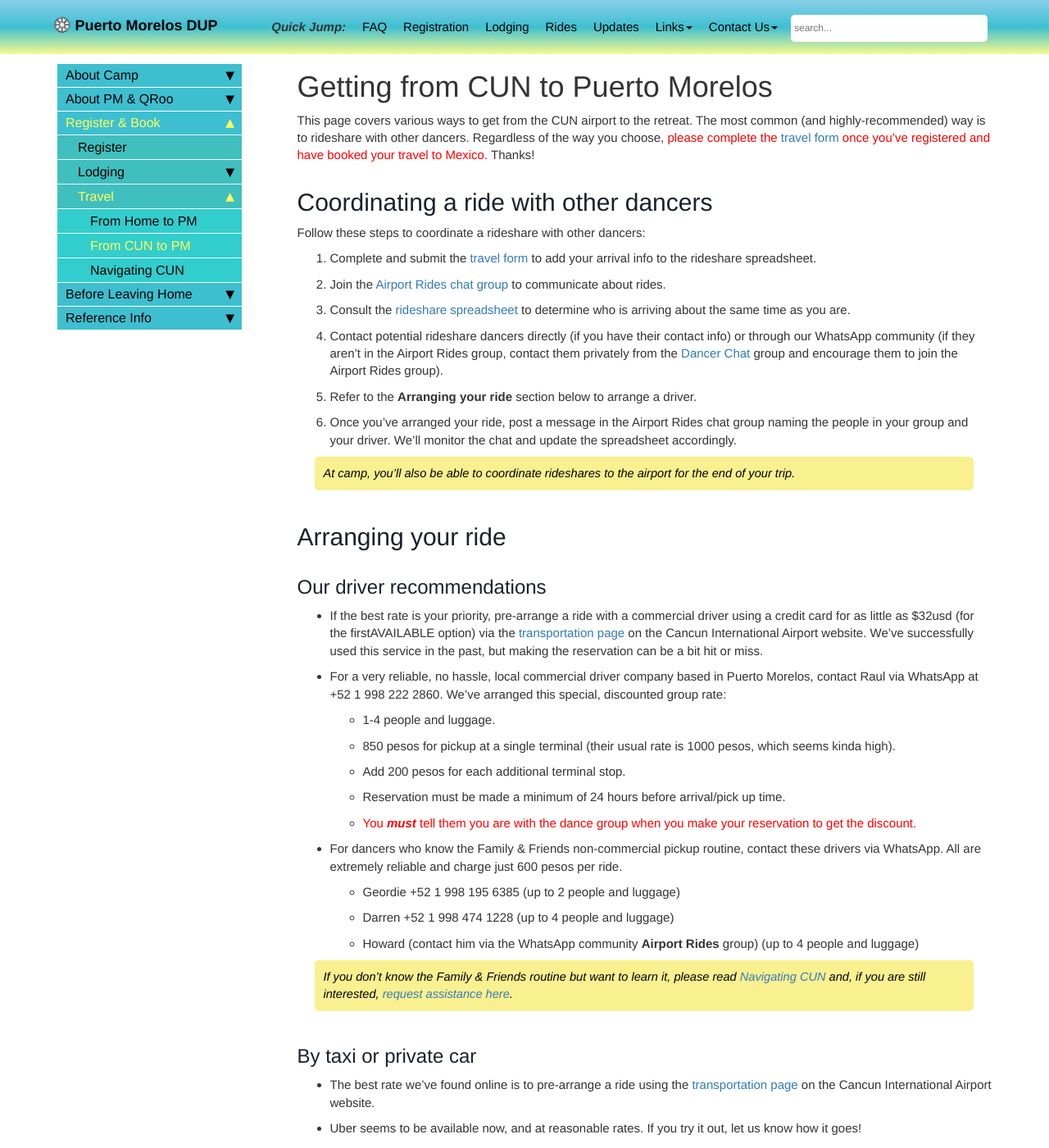
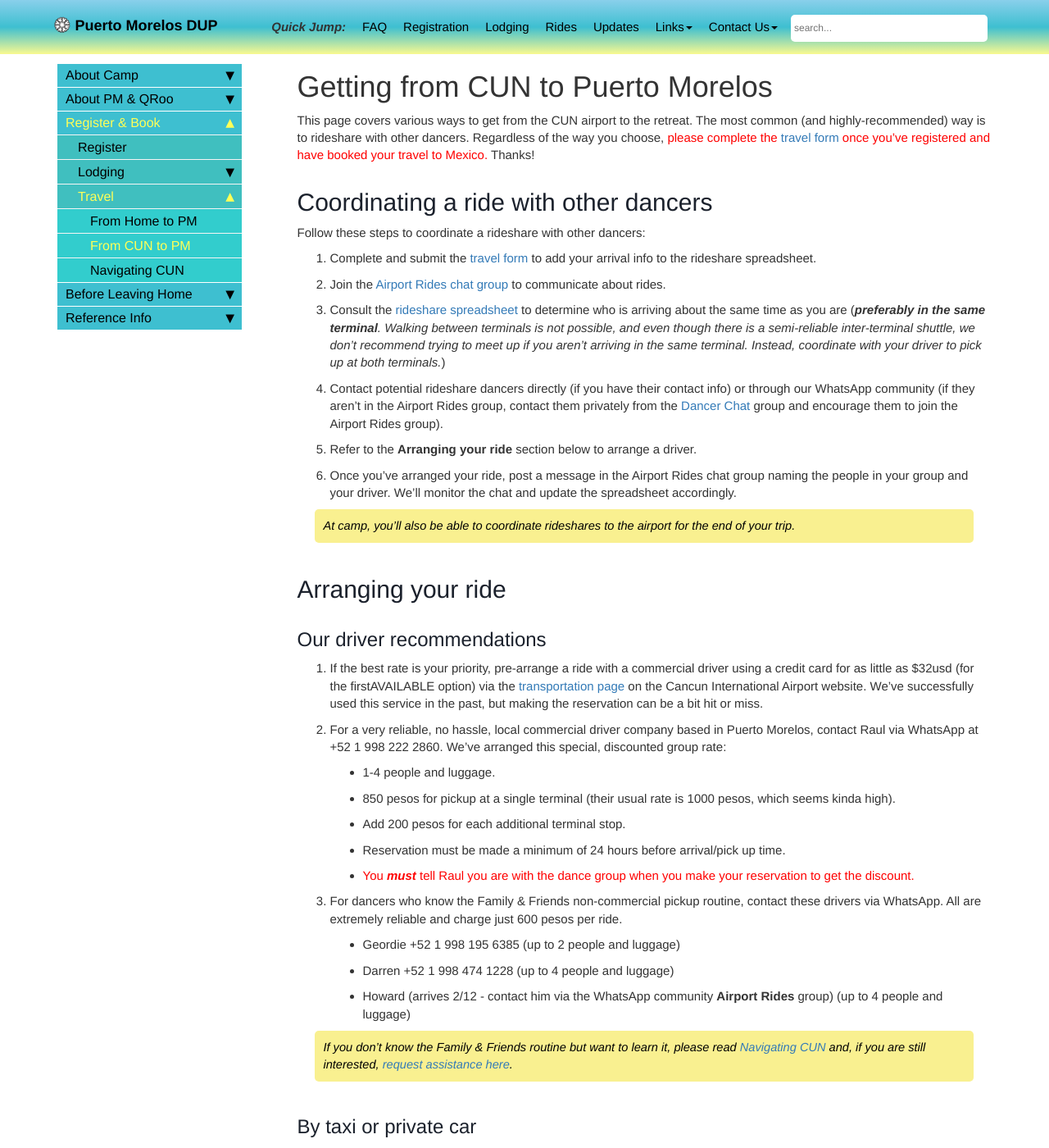
Before and after one commit to davewalker60/pmdup, a Jekyll site: the page built from pages/from-cun-to-pm.md, in a window 1280 px wide and 1400 px high. Shown: the whole window at 82% size. Built offline with Jekyll 4.4.1, drawn with Linux system fonts in a browser that asks for light colours; comment, search, counter and statistics services are not loaded.

Commit message:
Add "preferably in the same terminal"

```diff
--- a/pages/from-cun-to-pm.md
+++ b/pages/from-cun-to-pm.md
@@ -23,7 +23,7 @@ Once you clear customs at CUN, the scene is quite a zoo! But no need to be intim
 Follow these steps to coordinate a rideshare with other dancers:
 1. Complete and submit the [travel form](https://docs.google.com/forms/d/e/1FAIpQLSex7cyDs_Xf33rAxqU2S749xG_MB4lMQk3fPvF_p0JkkoKyTg/viewform){:target="_blank"} to add your arrival info to the rideshare spreadsheet.
 2. Join the [Airport Rides chat group](https://chat.whatsapp.com/DiL8kawPPIw4NtxV25MOsq){:target="_blank"} to communicate about rides.
-3. Consult the [rideshare spreadsheet](https://docs.google.com/spreadsheets/d/e/2PACX-1vSZSq4OF3O0hydC8OsEiC3n-gKzCRPGZj7wdRLIrn2qmSydI9kxBq9tinuZeEohARD7pqrylkqyNyrQ/pubhtml?gid=1287951932&single=true){:target="_blank"} to determine who is arriving about the same time as you are.
+3. Consult the [rideshare spreadsheet](https://docs.google.com/spreadsheets/d/e/2PACX-1vSZSq4OF3O0hydC8OsEiC3n-gKzCRPGZj7wdRLIrn2qmSydI9kxBq9tinuZeEohARD7pqrylkqyNyrQ/pubhtml?gid=1287951932&single=true){:target="_blank"} to determine who is arriving about the same time as you are (***preferably in the same terminal**. Walking between terminals is not possible, and even though there is a semi-reliable inter-terminal shuttle, we don't recommend trying to meet up if you aren't arriving in the same terminal. Instead, coordinate with your driver to pick up at both terminals.*)
 4. Contact potential rideshare dancers directly (if you have their contact info) or through our WhatsApp community (if they aren't in the Airport Rides group, contact them privately from the [Dancer Chat](https://chat.whatsapp.com/EMbSgSrfAhiFqgHSPwd7mH){:target="_blank"} group and encourage them to join the Airport Rides group).
 5. Refer to the **Arranging your ride** section below to arrange a driver.
 6. Once you've arranged your ride, post a message in the Airport Rides chat group naming the people in your group and your driver. We'll monitor the chat and update the spreadsheet accordingly.
@@ -34,19 +34,19 @@ Follow these steps to coordinate a rideshare with other dancers:
 
 ## Our driver recommendations
 
-- If the best rate is your priority, pre-arrange a ride with a commercial driver using a credit card for as little as $32usd (for the firstAVAILABLE option) via the [transportation page](https://www.cancunairport.com/transportation.html){:target="_blank"} on the Cancun International Airport website. We've successfully used this service in the past, but making the reservation can be a bit hit or miss.
+1. If the best rate is your priority, pre-arrange a ride with a commercial driver using a credit card for as little as $32usd (for the firstAVAILABLE option) via the [transportation page](https://www.cancunairport.com/transportation.html){:target="_blank"} on the Cancun International Airport website. We've successfully used this service in the past, but making the reservation can be a bit hit or miss.
 
-- For a very reliable, no hassle, local commercial driver company based in Puerto Morelos, contact Raul via WhatsApp at +52 1 998 222 2860. We've arranged this special, discounted group rate:
+2. For a very reliable, no hassle, local commercial driver company based in Puerto Morelos, contact Raul via WhatsApp at +52 1 998 222 2860. We've arranged this special, discounted group rate:
   - 1-4 people and luggage.
   - 850 pesos for pickup at a single terminal (their usual rate is 1000 pesos, which seems kinda high).
   - Add 200 pesos for each additional terminal stop.
   - Reservation must be made a minimum of 24 hours before arrival/pick up time.
-  - <span style="color: red">You ***must*** tell them you are with the dance group when you make your reservation to get the discount.</span>
+  - <span style="color: red">You ***must*** tell Raul you are with the dance group when you make your reservation to get the discount.</span>
 
-- For dancers who know the Family & Friends non-commercial pickup routine, contact these drivers via WhatsApp. All are extremely reliable and charge just 600 pesos per ride.
+3. For dancers who know the Family & Friends non-commercial pickup routine, contact these drivers via WhatsApp. All are extremely reliable and charge just 600 pesos per ride.
   - Geordie +52 1 998 195 6385 (up to 2 people and luggage)
   - Darren  +52 1 998 474 1228 (up to 4 people and luggage)
-  - Howard  (contact him via the WhatsApp community **Airport Rides** group) (up to 4 people and luggage)
+  - Howard  (arrives 2/12 - contact him via the WhatsApp community **Airport Rides** group) (up to 4 people and luggage)
 
 > If you don't know the Family & Friends routine but want to learn it, please read [Navigating CUN](navigating-cun.md) and, if you are still interested, [request assistance here](https://docs.google.com/forms/d/e/1FAIpQLSeKsY-e9iy44578E1ijjs_g5Bwi1gZCuW439N1bOBlL76U5qg/viewform){:target="_blank"}.
 
```
